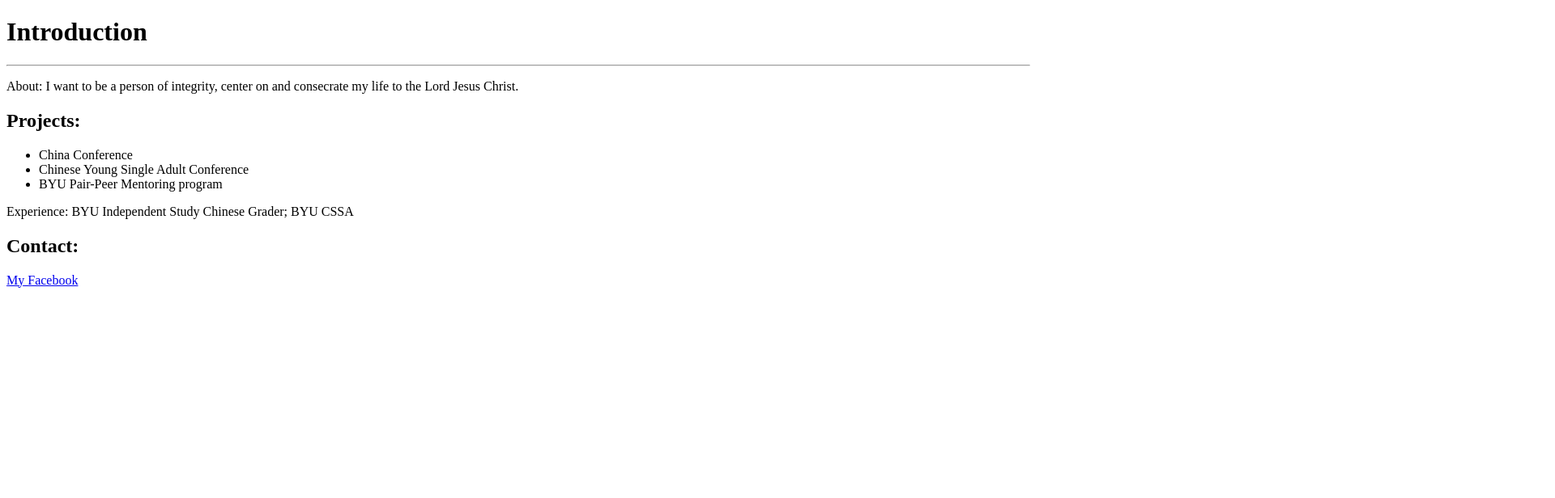
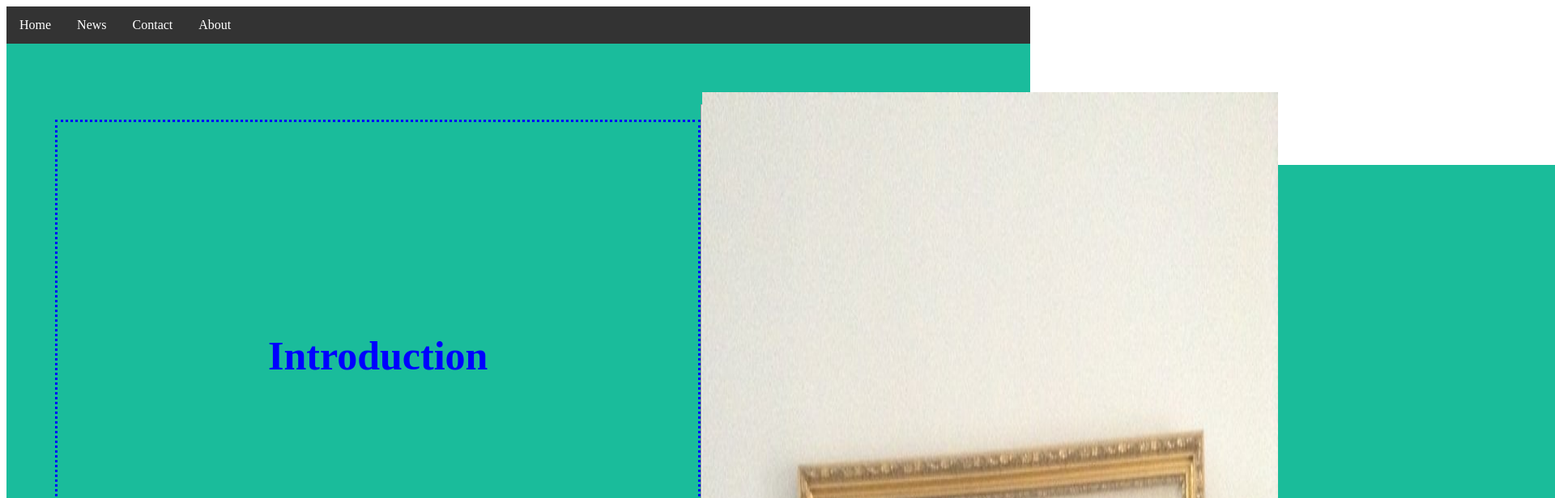
Before and after one commit to petertaoyang/test, a plain HTML site: page index.html in a window 1280 px wide. Shown: the top 616 px of the page at 81% size, 1920 px wide, since content can reach past the window. Drawn offline with Linux system fonts and the light colour scheme.

Commit message:
Hello Tiff

```diff
--- a/index.html
+++ b/index.html
@@ -1,20 +1,30 @@
 <!DOCTYPE html>
 <html>
     <head>
-        <title>My page</title>
+
+      <nav>
+        <ul>
+          <li><a href="index.asp">Home</a></li>
+          <li><a href="projects.asp">News</a></li>
+          <li><a href="contact.asp">Contact</a></li>
+          <li><a href="experience.asp">About</a></li>
+        </ul>
+      </nav>
+      <link rel="stylesheet" href="porfolio.css">
+      <title>My page</title>
     </head>
     <body>
-        <h1>Introduction</h1>
-        <hr>
-        <p>About: I want to be a person of integrity, center on and consecrate my life to the Lord Jesus Christ.</p>
-        <h2>Projects:  </h2>
-        <ul>
-            <li>China Conference</li>
-            <li>Chinese Young Single Adult Conference</li>
-            <li>BYU Pair-Peer Mentoring program</li>
-        </ul>
-        <p>Experience: BYU Independent Study Chinese Grader; BYU CSSA</p>
-        <h2>Contact: </h2>
-        <a href="https://www.facebook.com/profile.php?id=100008556946572">My Facebook</a>
+        <div class="header">
+          <section>
+             <aside>
+             </aside>
+             <article>
+             </article>
+          </section>
+          <h1>Introduction</h1>
+          <hr>
+          <img src="me.jpg" alt="Peter">
+          <p>About: I want to be a person of integrity, center on and consecrate my life to the Lord Jesus Christ.</p>
+        </div>
     </body>
 </html>
--- /dev/null
+++ b/porfolio.css
@@ -0,0 +1,74 @@
+.header {
+  padding: 60px;
+  text-align: center;
+  background: #1abc9c;
+  color: white;
+  font-size: 30px;
+
+}
+
+body {
+  color: blue;
+}
+
+p {
+  padding: 360px;
+  text-align: left;
+  background: #1abc9a;
+  color: white;
+  font-size: 90px;
+}
+
+h1 {
+  padding: 260px;
+  text-align: center;
+  background: #1abc9b;
+  color: blue;
+  font-size: 50px;
+  border-style: dotted;
+}
+
+h2 {
+  padding: 160px;
+  text-align: right;
+  background: #1abc9c;
+  color: yellow;
+  font-size: 40px;
+}
+
+nav ul {
+  list-style-type: none;
+  margin: 0;
+  padding: 0;
+  overflow: hidden;
+  background-color: #333;
+}
+
+nav li {
+  float: left;
+}
+
+nav li a {
+  display: block;
+  color: white;
+  text-align: center;
+  padding: 14px 16px;
+  text-decoration: none;
+}
+
+/* Change the link color to #111 (black) on hover */
+nav li a:hover {
+  background-color: #111;
+}
+
+.header {
+ display: flex;
+}
+
+aside {
+ flex: 1
+}
+
+article {
+ flex: 4
+}
```
Also changed, not shown: contact.html (added, +11 -0 lines), experience.html (added, +10 -0 lines), projects.html (added, +15 -0 lines), hh.html (deleted), me.jpg (added), test.txt (deleted).
